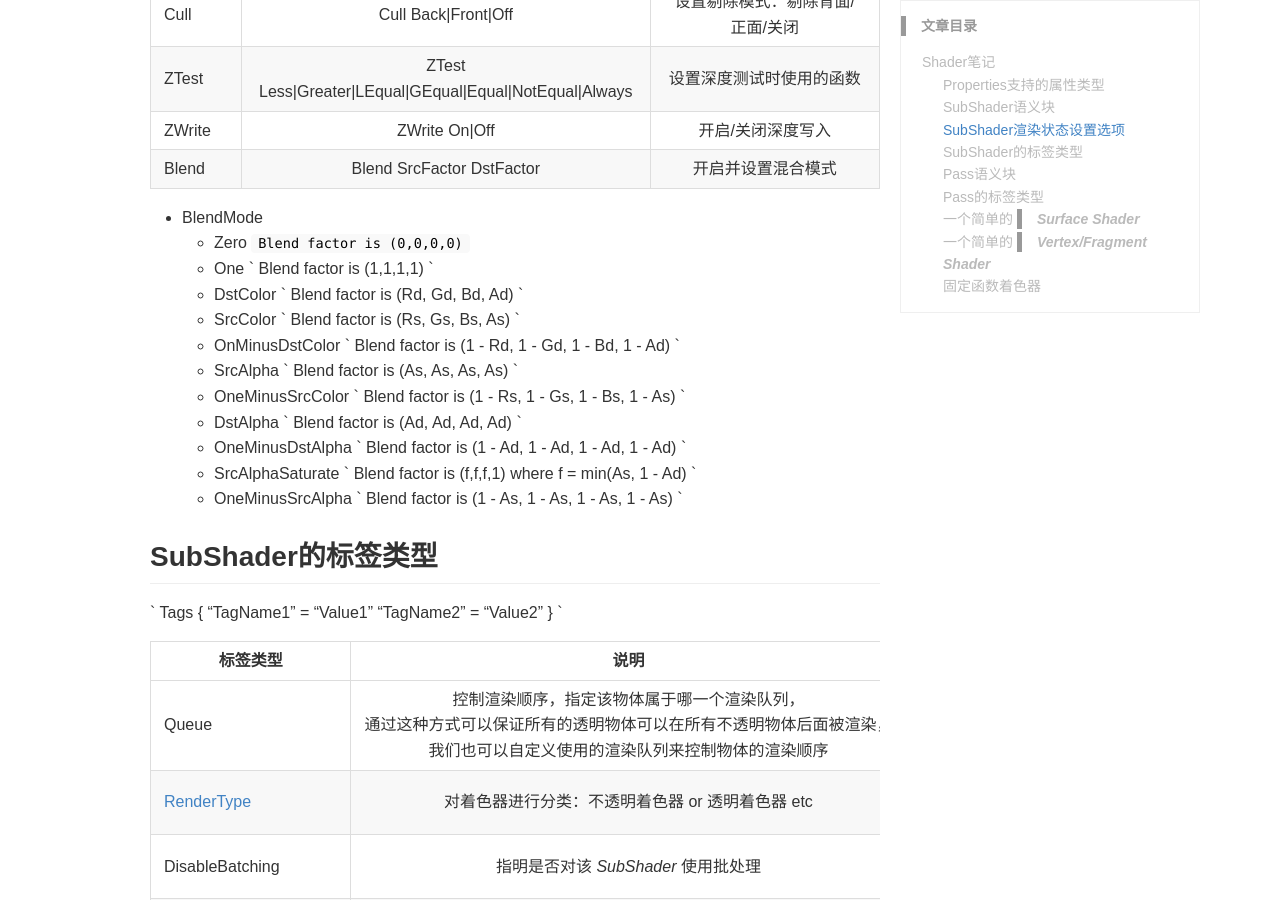
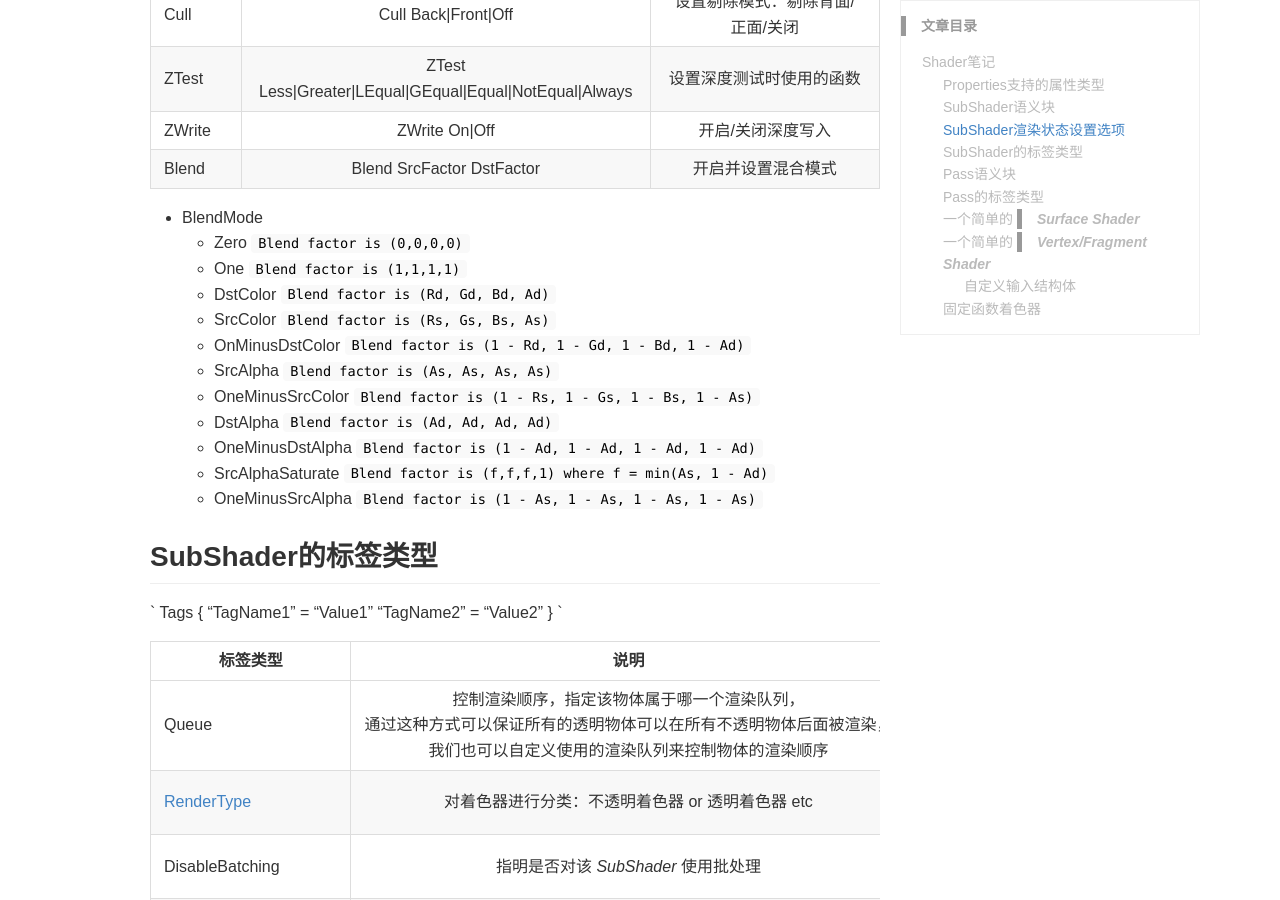
Before and after one commit to lingkeyang/lingkeyang.github.io, a Jekyll site: the page built from _posts/2017-09-28-shader.md, in a window 1280 px wide and 900 px high, scrolled down 1568 px. Built offline with Jekyll 4.4.1, drawn with Linux system fonts in a browser that asks for light colours; comment, search, counter and statistics services are not loaded; some of the changed text lies outside the part shown.

Commit message:
commit...

````diff
--- a/_posts/2017-09-28-shader.md
+++ b/_posts/2017-09-28-shader.md
@@ -65,16 +65,16 @@
 
 - BlendMode
     + Zero ``` Blend factor is (0,0,0,0) ```
-    + One ` Blend factor is (1,1,1,1) `
-    + DstColor ` Blend factor is (Rd, Gd, Bd, Ad) `
-    + SrcColor ` Blend factor is (Rs, Gs, Bs, As) `
-    + OnMinusDstColor ` Blend factor is (1 - Rd, 1 - Gd, 1 - Bd, 1 - Ad) `
-    + SrcAlpha ` Blend factor is (As, As, As, As) `
-    + OneMinusSrcColor ` Blend factor is (1 - Rs, 1 - Gs, 1 - Bs, 1 - As) `
-    + DstAlpha ` Blend factor is (Ad, Ad, Ad, Ad) `
-    + OneMinusDstAlpha ` Blend factor is (1 - Ad, 1 - Ad, 1 - Ad, 1 - Ad) `
-    + SrcAlphaSaturate ` Blend factor is (f,f,f,1) where f = min(As, 1 - Ad) `
-    + OneMinusSrcAlpha ` Blend factor is (1 - As, 1 - As, 1 - As, 1 - As) `
+    + One ``` Blend factor is (1,1,1,1) ```
+    + DstColor ``` Blend factor is (Rd, Gd, Bd, Ad) ```
+    + SrcColor ``` Blend factor is (Rs, Gs, Bs, As) ```
+    + OnMinusDstColor ``` Blend factor is (1 - Rd, 1 - Gd, 1 - Bd, 1 - Ad) ```
+    + SrcAlpha ``` Blend factor is (As, As, As, As) ```
+    + OneMinusSrcColor ``` Blend factor is (1 - Rs, 1 - Gs, 1 - Bs, 1 - As) ```
+    + DstAlpha ``` Blend factor is (Ad, Ad, Ad, Ad) ```
+    + OneMinusDstAlpha ``` Blend factor is (1 - Ad, 1 - Ad, 1 - Ad, 1 - Ad) ```
+    + SrcAlphaSaturate ``` Blend factor is (f,f,f,1) where f = min(As, 1 - Ad) ```
+    + OneMinusSrcAlpha ``` Blend factor is (1 - As, 1 - As, 1 - As, 1 - As) ```
 
 
 ## SubShader的标签类型
@@ -195,6 +195,25 @@
 }
 ```
 
+### 自定义输入结构体
+
+``` csharp
+// unity shader
+struct StructName {
+    Type Name : Semantic;
+}
+
+- Semantic
+    + POSITION  ``` 模型空间顶点 ```
+    + TANGENT   ``` 切线方向 ```
+    + NORMAL    ``` 法线方向 ```
+    + TEXCOORD0 ``` 模型纹理1 ```
+    + TEXCOORD1 ``` 模型纹理2 ```
+    + TEXCOORD2 ``` 模型纹理3 ```
+    + TEXCOORD3 ``` 模型纹理4 ```
+    + COLOR     ``` 顶点颜色 ```
+```
+
 - Cg/HLSL语法结构
 
 ## 固定函数着色器
--- a/index.html
+++ b/index.html
@@ -39,7 +39,7 @@
                       <a href="{{ post.url }}">{{ post.title }}</a>
                     </h3>
                     <p class="repo-list-description">
-                        {{ post.excerpt | strip_html | strip }}
+                        {{ post.description | post.excerpt | strip_html | strip }}
                     </p>
                     <p class="repo-list-meta">
                         <span class="meta-info">
````
